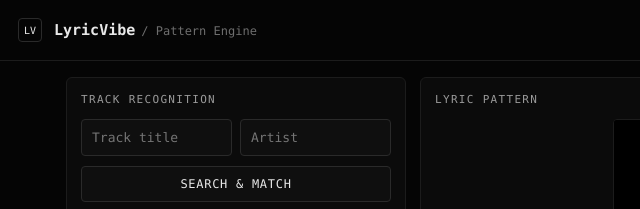
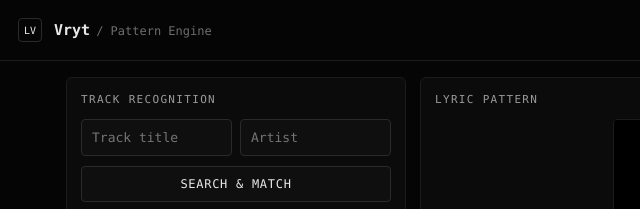
Before and after one commit to nosina-hub/Vryt, a plain HTML site: page index.html in a window 1280 px wide. Shown: the top 209 px of the page, 0-640 px from the left. Drawn offline with Linux system fonts and the light colour scheme.

Commit message:
Rename product branding from LyricVibe to Vryt in the app header and browser title.

```diff
--- a/index.html
+++ b/index.html
@@ -3,7 +3,7 @@
 <head>
 <meta charset="utf-8">
 <meta name="viewport" content="width=device-width, initial-scale=1">
-<title>LyricVibe</title>
+<title>Vryt</title>
 <style>
   :root { color-scheme: dark; --bg:#050505; --panel:#0b0b0b; --line:#1c1c1c; --line2:#2a2a2a; --fg:#e8e8e8; --dim:#6e6e6e; --mid:#9a9a9a; }
   * { box-sizing: border-box; }
@@ -53,7 +53,7 @@
 <body>
 <header>
   <div class="logo">LV</div>
-  <div class="brand">LyricVibe<span>/ Pattern Engine</span></div>
+  <div class="brand">Vryt<span>/ Pattern Engine</span></div>
   <div id="pill">no track</div>
   <button id="export">Export</button>
 </header>
```
